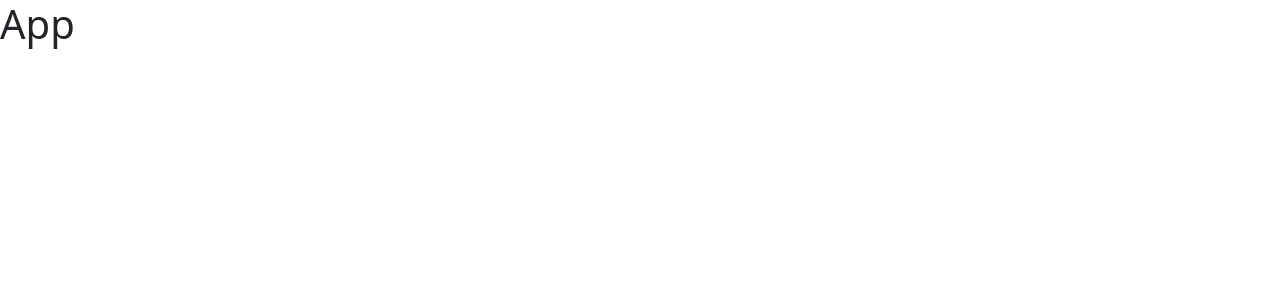
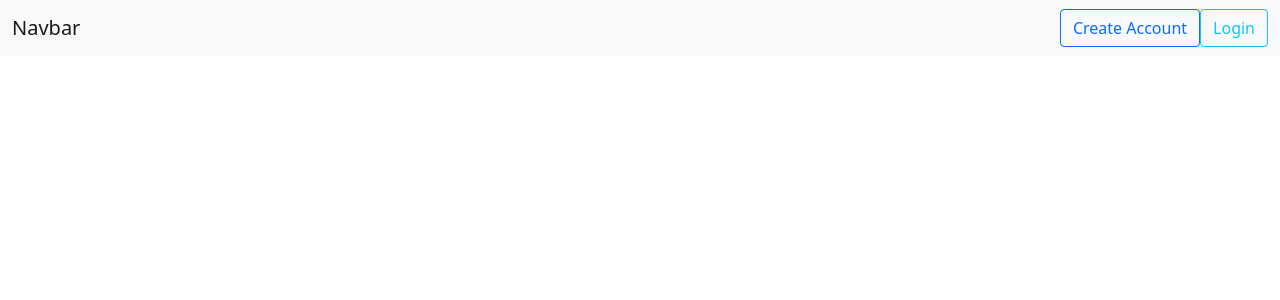
Before and after one commit to mdmuradhossain/ask-dev-ui, an Angular app: page / in a window 1280 px wide. Shown: the top 300 px of the page. Built offline with nearby package versions, Linux system fonts and the light colour scheme.

Commit message:
navbar added

```diff
--- a/src/app/app.component.html
+++ b/src/app/app.component.html
@@ -1 +1 @@
-<h1>App</h1>
+<app-header></app-header>
--- a/src/app/app.module.ts
+++ b/src/app/app.module.ts
@@ -4,11 +4,13 @@ import { BrowserModule } from '@angular/platform-browser';
 import { AppRoutingModule } from './app-routing.module';
 import { AppComponent } from './app.component';
 import { HeaderComponent } from './header/header.component';
+import { SignupComponent } from './auth/signup/signup.component';
 
 @NgModule({
   declarations: [
     AppComponent,
-    HeaderComponent
+    HeaderComponent,
+    SignupComponent
   ],
   imports: [
     BrowserModule,
--- /dev/null
+++ b/src/app/auth/signup/signup.component.html
@@ -0,0 +1 @@
+<p>signup works!</p>
--- /dev/null
+++ b/src/app/auth/signup/signup.component.ts
@@ -0,0 +1,15 @@
+import { Component, OnInit } from '@angular/core';
+
+@Component({
+  selector: 'app-signup',
+  templateUrl: './signup.component.html',
+  styleUrls: ['./signup.component.css']
+})
+export class SignupComponent implements OnInit {
+
+  constructor() { }
+
+  ngOnInit(): void {
+  }
+
+}
--- a/src/app/header/header.component.html
+++ b/src/app/header/header.component.html
@@ -1 +1,24 @@
-<p>header works!</p>
+<nav class="navbar navbar-expand-lg navbar-light bg-light">
+  <div class="container-fluid">
+    <a class="navbar-brand" routerLink="/">Navbar</a>
+    <button
+      class="navbar-toggler"
+      type="button"
+      data-bs-toggle="collapse"
+      data-bs-target="#navbarSupportedContent"
+      aria-controls="navbarSupportedContent"
+      aria-expanded="false"
+      aria-label="Toggle navigation"
+    >
+      <span class="navbar-toggler-icon"></span>
+    </button>
+    <div class="d-flex">
+      <div>
+        <a routerLink="/signup" class="btn btn-outline-primary"
+          >Create Account</a
+        >
+        <a routerLink="/login" class="btn btn-outline-info">Login</a>
+      </div>
+    </div>
+  </div>
+</nav>
```
Also changed, not shown: src/app/auth/signup/signup.component.css (added), 1 other file (tests, documents, lock files or other folders).
